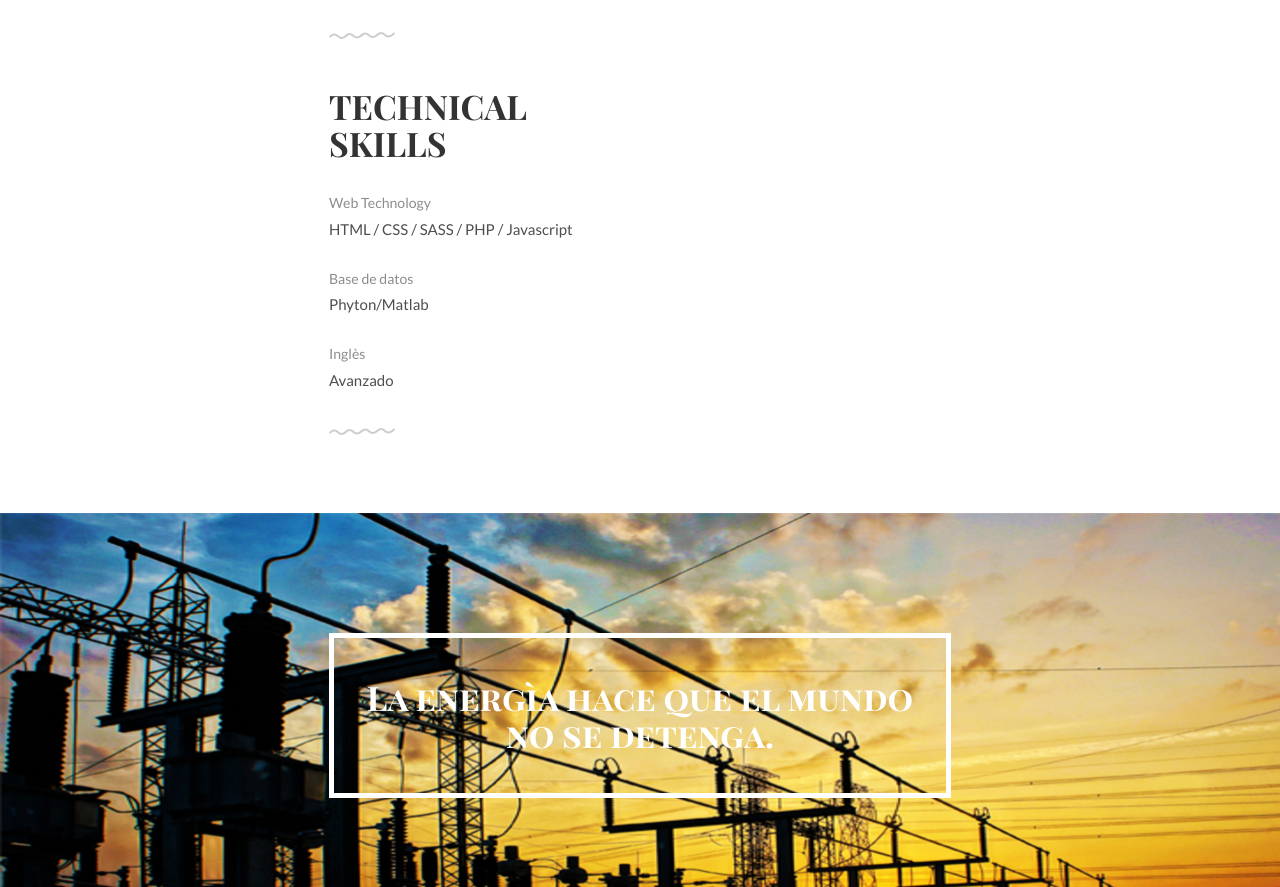
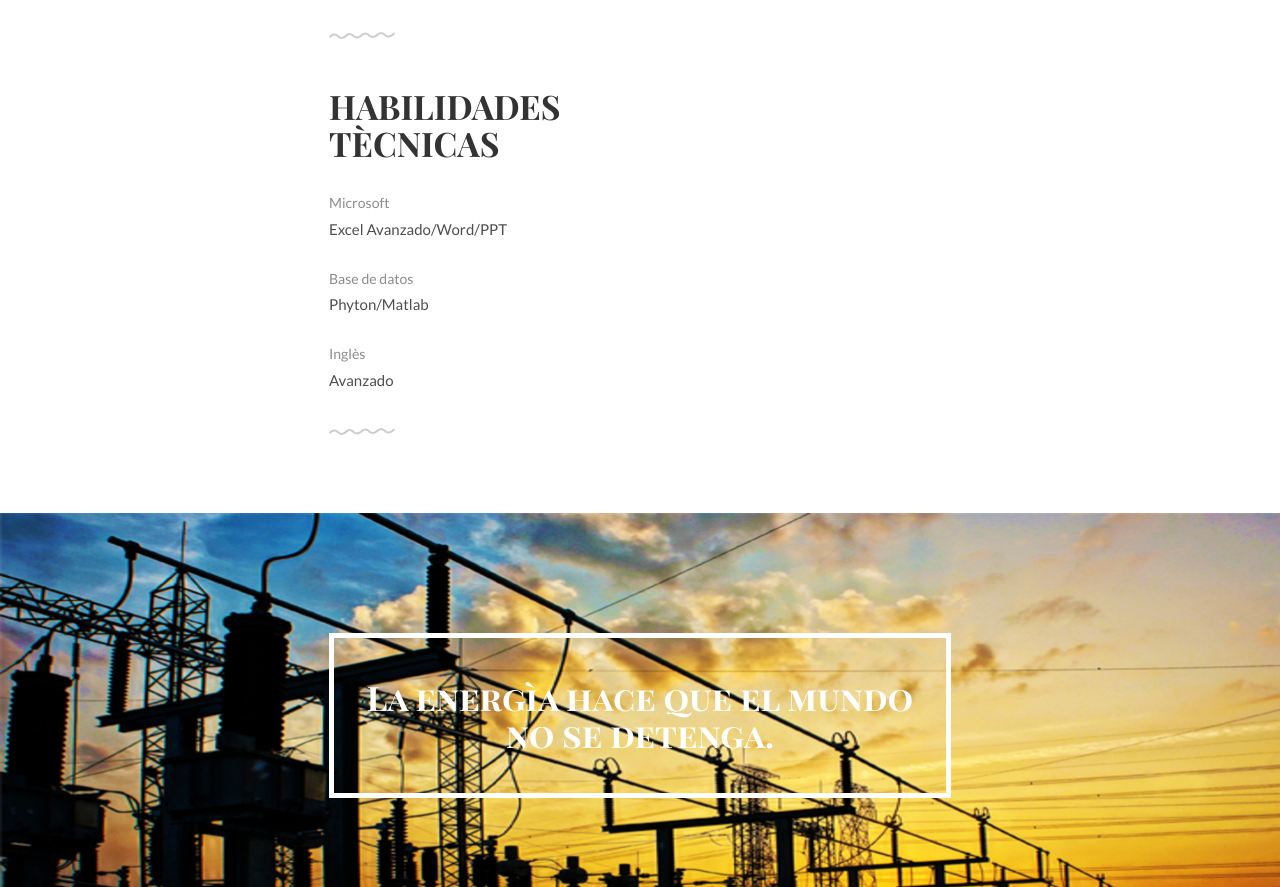
Before and after one commit to Gonzalord1/Gonzalord1.github.io, a plain HTML site: page index.html in a window 1280 px wide. Shown: the part 1496-2383 px from the top of the page. Drawn offline with Linux system fonts and the light colour scheme.

Commit message:
cambiotres

```diff
--- a/index.html
+++ b/index.html
@@ -105,10 +105,10 @@
 	<!-- Technical Skills -->
 	<div class="skills section second" id="skills">
 		<div class="container">
-			<h1>Technical<br>Skills</h1>
+			<h1>Habilidades<br>Tècnicas</h1>
 			<ul class="skill-list list-flat">
-				<li>Web Technology</li>
-				<li>HTML / CSS / SASS / PHP / Javascript</li>
+				<li>Microsoft</li>
+				<li>Excel Avanzado/Word/PPT</li>
 			</ul>
 			<ul class="skill-list list-flat">
 				<li>Base de datos</li>
```
